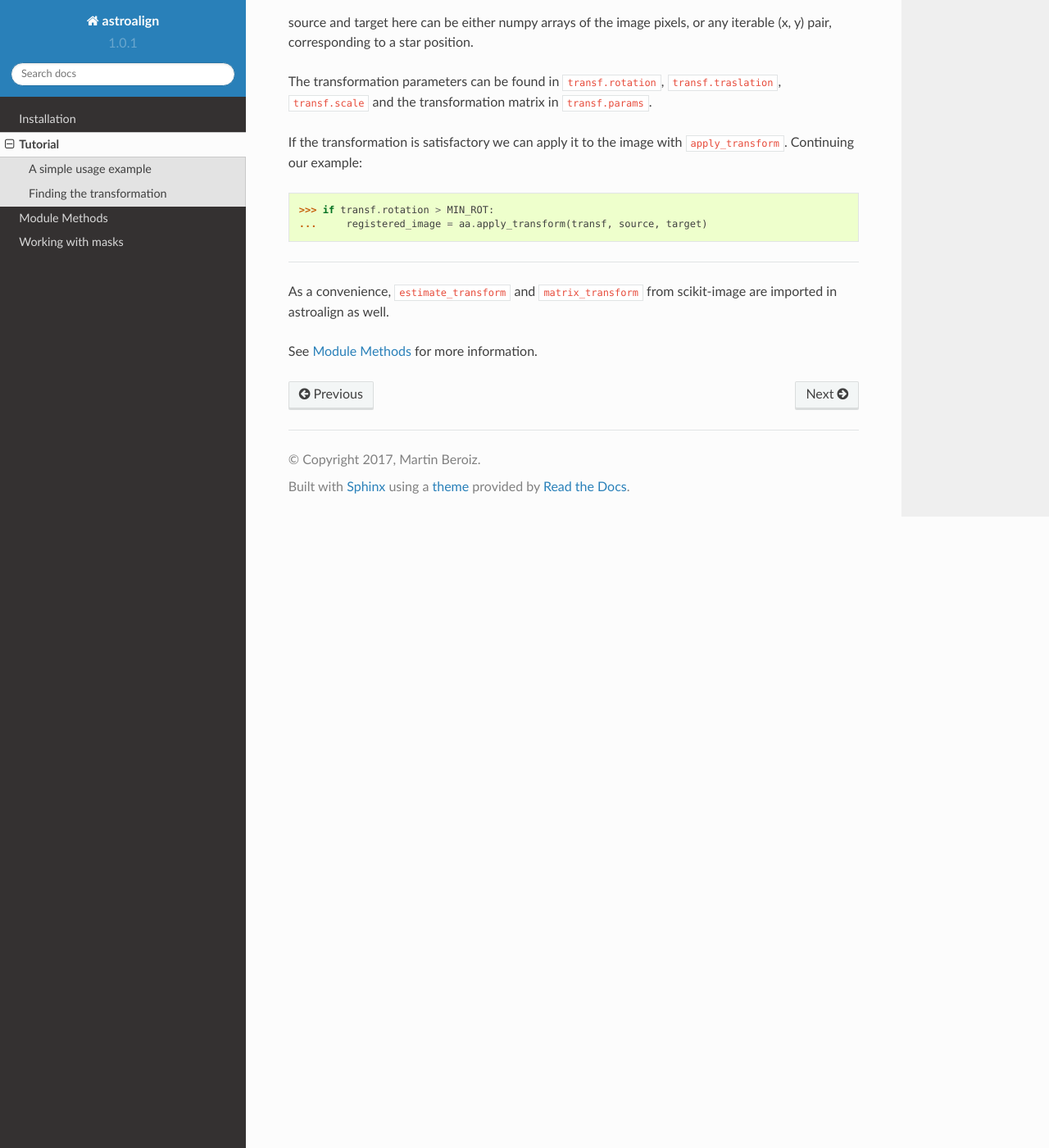
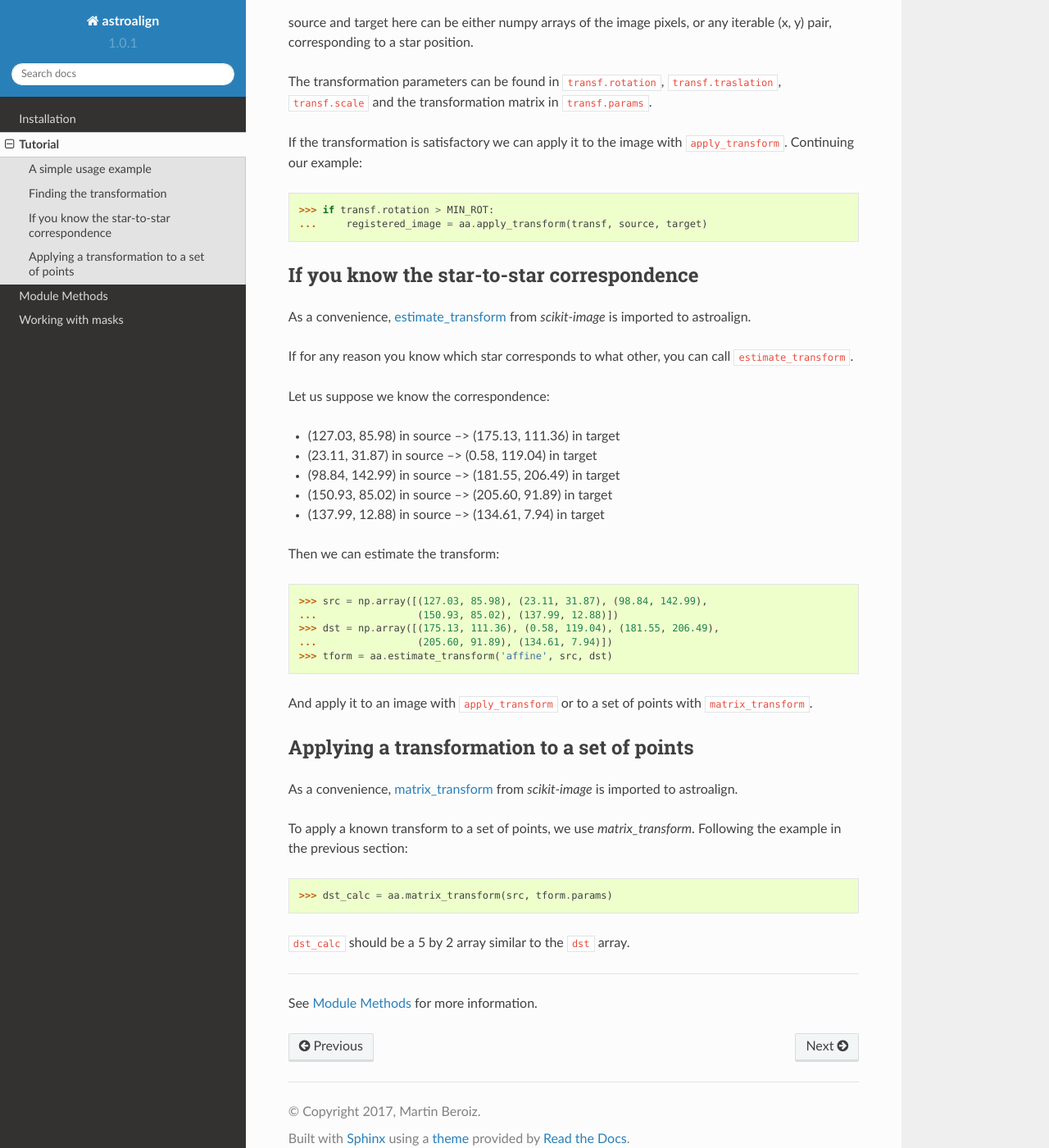
Before and after one commit to quatrope/astroalign, a Sphinx documentation site: the page built from docs/tutorial.rst, in a window 1280 px wide and 1400 px high, scrolled down 1012 px. Shown: the whole window at 82% size. Built offline with Sphinx 7.4.7 and the Read the Docs theme 2.0.0, drawn with Linux system fonts in a browser that asks for light colours; some of the changed text lies outside the part shown.

Commit message:
Added docs for estimate_transform and matrix_transform

```diff
--- a/docs/tutorial.rst
+++ b/docs/tutorial.rst
@@ -26,7 +26,7 @@ Finding the transformation
 --------------------------
 
 In some cases it may be necessary to inspect first the transformation parameters before applying it,
-or we may be interested only in a star to star correspondance between the images.
+or we may be interested only in a star to star correspondence between the images.
 For those cases, we can use ``find_transform``.
 
 ``find_transform`` will return a `scikit-image <http://scikit-image.org>`_ `SimilarityTransform <http://scikit-image.org/docs/dev/api/skimage.transform.html#skimage.transform.SimilarityTransform>`_ object that encapsulates the matrix transformation,
@@ -49,8 +49,46 @@ Continuing our example::
     >>> if transf.rotation > MIN_ROT:
     ...     registered_image = aa.apply_transform(transf, source, target)
 
-----------------------------
+If you know the star-to-star correspondence
+-------------------------------------------
 
-As a convenience, ``estimate_transform`` and ``matrix_transform`` from scikit-image are imported in astroalign as well.
+As a convenience, `estimate_transform <http://scikit-image.org/docs/dev/api/skimage.transform.html#skimage.transform.estimate_transform>`_
+from `scikit-image` is imported to astroalign.
+
+If for any reason you know which star corresponds to what other, you can call ``estimate_transform``.
+
+Let us suppose we know the correspondence:
+
+- (127.03, 85.98) in source --> (175.13, 111.36) in target
+- (23.11, 31.87) in source --> (0.58, 119.04) in target
+- (98.84, 142.99) in source --> (181.55, 206.49) in target
+- (150.93, 85.02) in source --> (205.60, 91.89) in target
+- (137.99, 12.88) in source --> (134.61, 7.94) in target
+
+Then we can estimate the transform::
+
+    >>> src = np.array([(127.03, 85.98), (23.11, 31.87), (98.84, 142.99),
+    ...                 (150.93, 85.02), (137.99, 12.88)])
+    >>> dst = np.array([(175.13, 111.36), (0.58, 119.04), (181.55, 206.49),
+    ...                 (205.60, 91.89), (134.61, 7.94)])
+    >>> tform = aa.estimate_transform('affine', src, dst)
+
+And apply it to an image with ``apply_transform`` or to a set of points with ``matrix_transform``.
+
+Applying a transformation to a set of points
+--------------------------------------------
+
+As a convenience, `matrix_transform <http://scikit-image.org/docs/dev/api/skimage.transform.html#skimage.transform.matrix_transform>`_
+from `scikit-image` is imported to astroalign.
+
+To apply a known transform to a set of points, we use `matrix_transform`.
+Following the example in the previous section::
+
+    >>> dst_calc = aa.matrix_transform(src, tform.params)
+
+``dst_calc`` should be a 5 by 2 array similar to the ``dst`` array.
+
+
+----------------------------------------
 
 See :ref:`methods` for more information.
```
